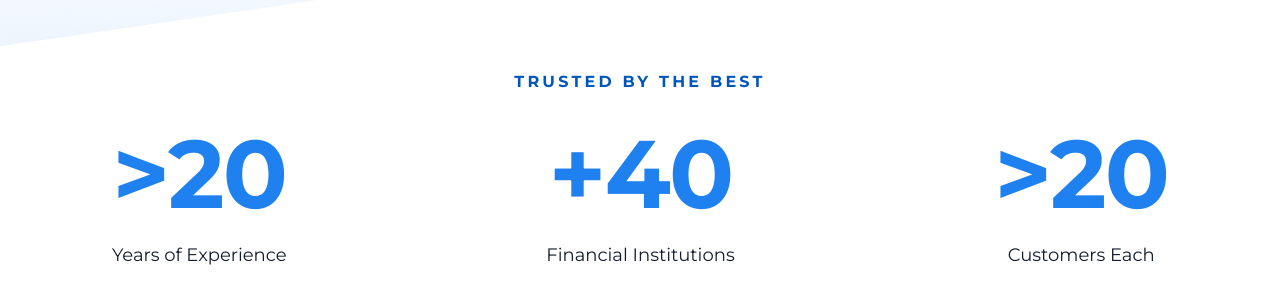
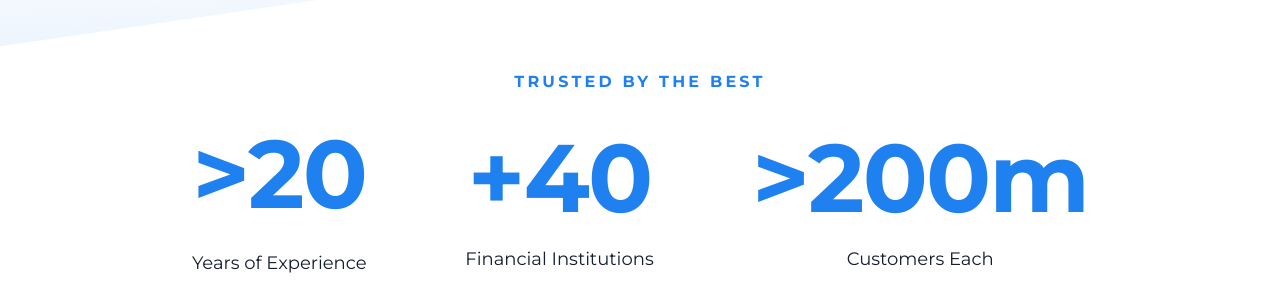
Before and after one commit to aayman01/anytxn, a Next.js app: page / in a window 1280 px wide. Shown: the part 1997-2291 px from the top of the page. Built offline with nearby package versions, Linux system fonts and the light colour scheme.

Commit message:
trusted section complete

```diff
--- a/src/components/TrustedBy.jsx
+++ b/src/components/TrustedBy.jsx
@@ -1,42 +1,48 @@
+"use client";
+import CountUp from "react-countup";
 
 const TrustedBy = () => {
   return (
-      <section>
-        <h6 class="text-center lg:pb-8 font-bold tracking-[.2rem] uppercase text-[#0057BB]">
+    <section className="max-w-6xl mx-auto px-4">
+      <h6
+        style={{ color: "rgb(31, 128, 240)" }}
+        className="text-center pb-6 lg:pb-8 font-bold tracking-[.2rem] uppercase"
+      >
         TRUSTED BY THE BEST
       </h6>
-        <div className="items-center justify-between max-lg:space-y-6 lg:flex xl:mx-28 mb-5">
+      <div className="items-center justify-between max-lg:space-y-6 lg:flex xl:mx-28 mb-5 ">
         <div
-            className="flex items-center border-dashed max-lg:justify-between lg:flex-col max-lg:border-b border-blue-highlight max-lg:pb-xs"
+          className="flex items-center border-dashed border-[#0057BB70] max-lg:justify-between lg:flex-col max-lg:border-b"
           style={{ color: "rgb(31, 128, 240)" }}
         >
-            <h2 className="max-[280px]:text-[40px] text-[64px] lg:text-[96px] font-Montserrat tracking-[-0.02em] font-semibold leading-none bg-clip-text">
+          <h2 className="max-[280px]:text-[30px] text-[64px] lg:text-[96px] tracking-[-0.02em] font-semibold leading-none bg-clip-text mb-2">
             {">"}
-              <span>20</span>
+            <CountUp end={20} />
           </h2>
           <p className="text-right text-[#151D2F] lg:text-center max-lg:text-res-link lg:text-lg lg:mt-[19px]">
             Years of Experience
           </p>
         </div>
-          <div className="flex items-center border-dashed max-lg:justify-between lg:flex-col max-lg:border-b border-blue-highlight max-lg:pb-xs">
+        <div className="flex items-center border-dashed border-[#0057BB70] max-lg:justify-between lg:flex-col max-lg:border-b">
           <h2
-              className="max-[280px]:text-[40px] text-[64px] lg:text-[96px] font-Montserrat tracking-[-0.02em] font-semibold leading-none bg-clip-text"
+            className="max-[280px]:text-[30px] text-[64px] lg:text-[96px] tracking-[-0.02em] font-semibold leading-none bg-clip-text"
             style={{ color: "rgb(31, 128, 240)" }}
           >
             {"+"}
-              <span>40</span>
+            <CountUp end={40} />
           </h2>
-            <p className="text-right text-[#151D2F] lg:text-center max-lg:text-res-link lg:text-lg lg:mt-[19px]">
+          <p className="text-right text-[#151D2F] lg:text-center lg:text-lg lg:mt-[19px]">
             Financial Institutions
           </p>
         </div>
-          <div className="flex items-center border-dashed max-lg:justify-between lg:flex-col max-lg:border-b border-blue-highlight max-lg:pb-xs">
+        <div className="flex items-center border-dashed border-[#0057BB70] max-lg:justify-between lg:flex-col max-lg:border-b">
           <h2
-              className="max-[280px]:text-[40px] text-[64px] lg:text-[96px] font-Montserrat tracking-[-0.02em] font-semibold leading-none text-[#0057BB] text-transparent bg-clip-text"
+            className="max-[280px]:text-[30px] text-[64px] lg:text-[96px] tracking-[-0.02em] font-semibold leading-none text-[#0057BB] text-transparent bg-clip-text"
             style={{ color: "rgb(31, 128, 240)" }}
           >
             {">"}
-              <span>20</span>
+            <CountUp end={200} />
+            <span>m</span>
           </h2>
           <p className="text-right text-[#151D2F] lg:text-center max-lg:text-res-link lg:text-lg lg:mt-[19px]">
             Customers Each
```
Lines whose indentation alone changed are shown as unchanged.
